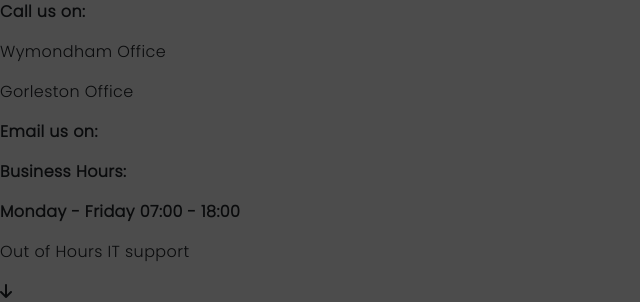
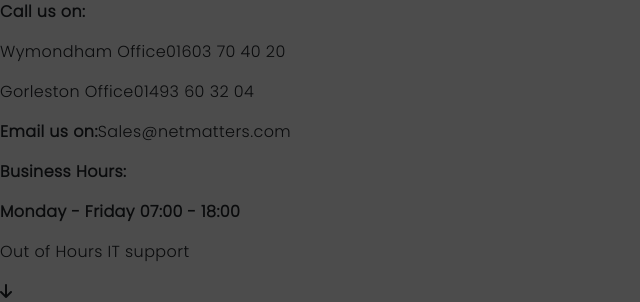
Before and after one commit to Gammage/PHP_JS_HTML_CSS_reflection, a PHP site: page /contactus.php in a window 1280 px wide. Shown: the part 209-511 px from the top of the page, without its empty margins (0-640 px from the left). Run offline with PHP 8.4, Linux system fonts and the light colour scheme; some libraries are stand-ins or nearby versions.

Commit message:
Update contactus.php

```diff
--- a/public/contactus.php
+++ b/public/contactus.php
@@ -24,9 +24,9 @@
                 <div class="contact_ctn">
                     <div class="contact_ctn_info">
                         <p><b>Call us on:</b></p>
-                        <p>Wymondham Office</p>
-                        <p>Gorleston Office</p>
-                        <p><b>Email us on:</b></p>
+                        <p>Wymondham Office<a>01603 70 40 20</a></p>
+                        <p>Gorleston Office<a>01493 60 32 04</a></p>
+                        <p><b>Email us on:</b><a>Sales@netmatters.com</a></p>
                         <p><b>Business Hours:</b></p>
                         <p><b>Monday - Friday 07:00 - 18:00</b></p>
                     </div>
```
